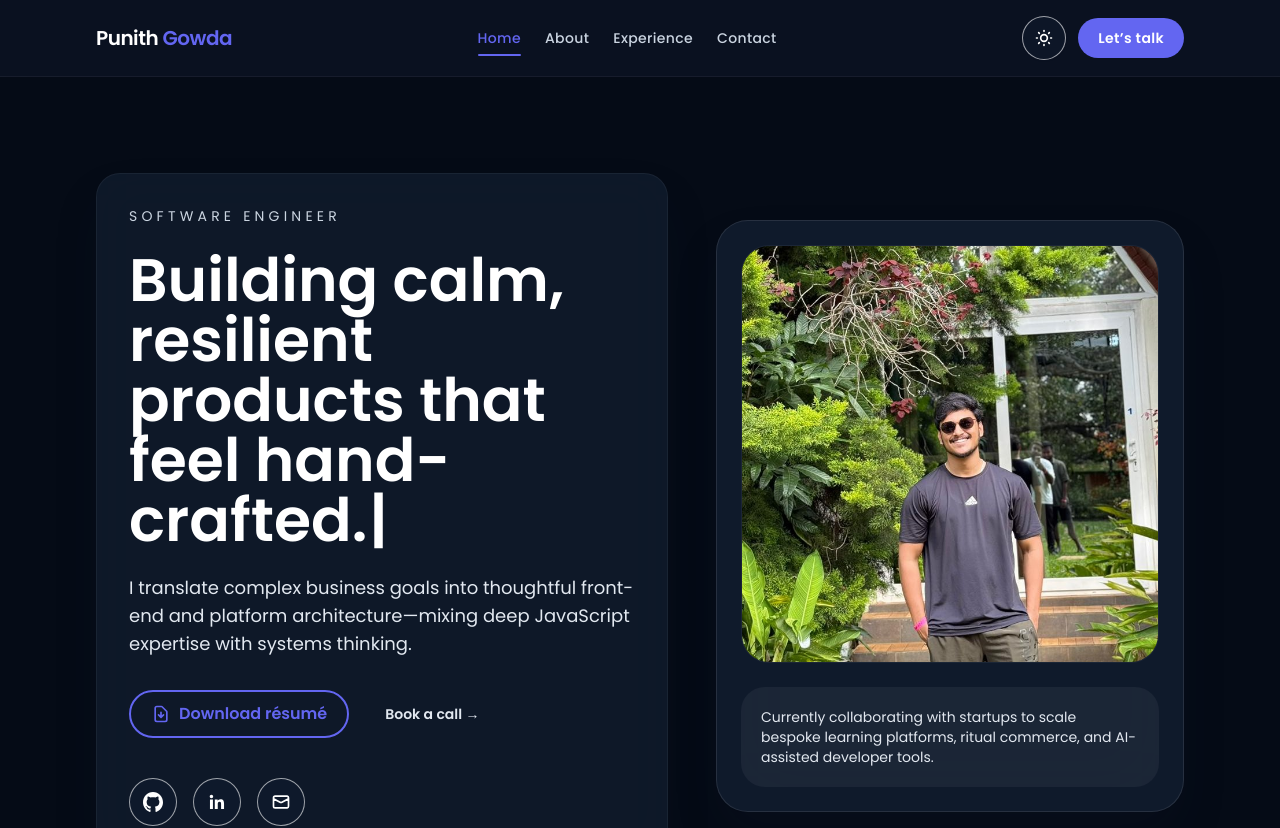
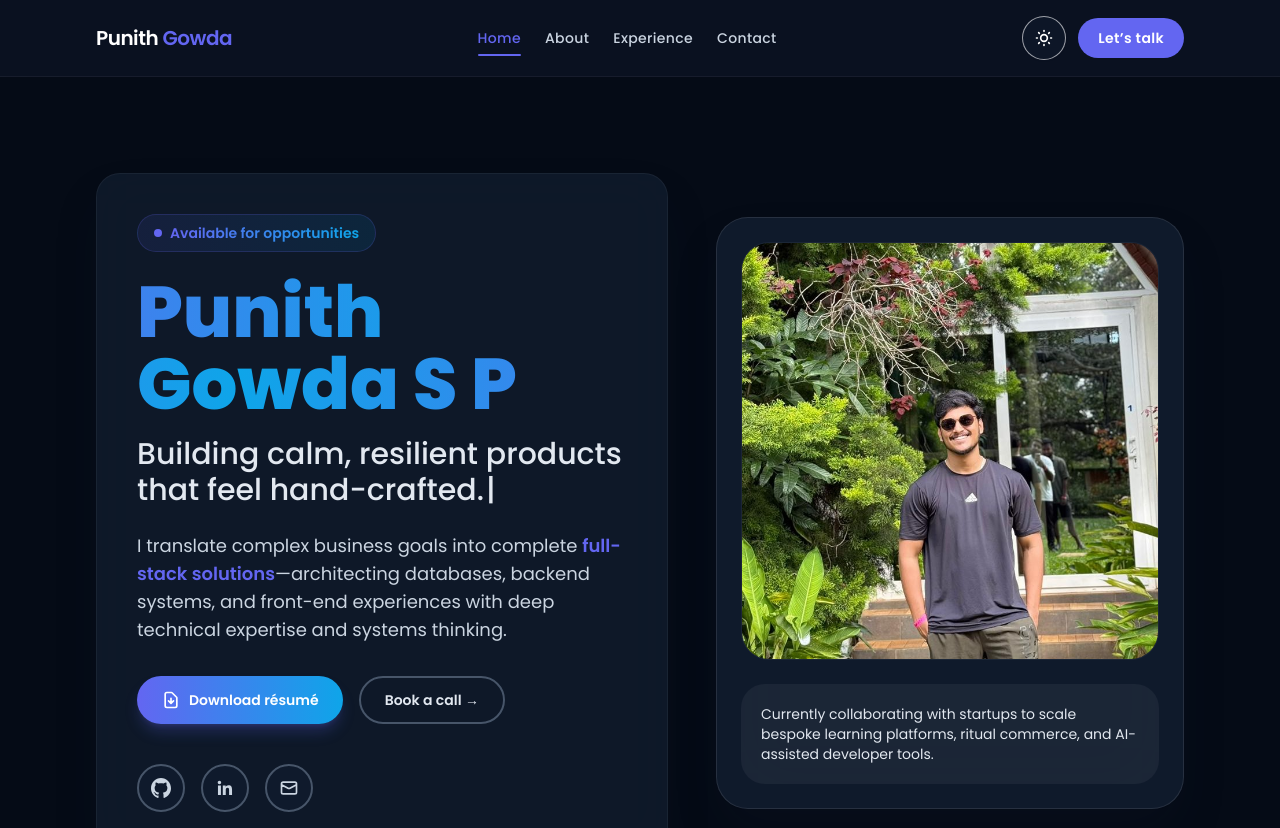
Before and after one commit to i-punithgowda/PunithUnplugged, a React (Vite) app: page / in a window 1280 px wide. Shown: the top 828 px of the page. Built offline with nearby package versions, Linux system fonts and the light colour scheme.

Commit message:
fixed sub title in hero section and added name

```diff
--- a/src/components/Hero.jsx
+++ b/src/components/Hero.jsx
@@ -59,9 +59,24 @@ const Hero = () => {
 
       <div className="max-w-6xl mx-auto px-4 sm:px-6 lg:px-8 pt-24 pb-16">
         <div className="grid grid-cols-1 lg:grid-cols-[1.1fr_0.9fr] gap-12 items-center">
-          <div className="rounded-3xl border border-white/60 bg-white/80 p-8 shadow-lifted backdrop-blur-xl dark:bg-surface-card-dark/80 dark:border-white/5">
-            <p className="text-sm uppercase tracking-[0.3em] text-slate-500 dark:text-slate-300 mb-6">Software Engineer</p>
-            <h1 className="text-4xl sm:text-5xl lg:text-6xl font-semibold leading-tight text-ink dark:text-white min-h-[1.2em]">
+          <div className="rounded-3xl border border-white/60 bg-white/80 p-10 shadow-lifted backdrop-blur-xl dark:bg-surface-card-dark/80 dark:border-white/5">
+            <div className="inline-flex items-center gap-2 rounded-full bg-gradient-to-r from-brand/10 to-accent/10 px-4 py-2 mb-6 border border-brand/20">
+              <span className="relative flex h-2 w-2">
+                <span className="animate-ping absolute inline-flex h-full w-full rounded-full bg-brand opacity-75"></span>
+                <span className="relative inline-flex rounded-full h-2 w-2 bg-brand"></span>
+              </span>
+              <span className="text-sm font-semibold bg-gradient-to-r from-brand to-accent bg-clip-text text-transparent">
+                Available for opportunities
+              </span>
+            </div>
+
+            <h1 className="text-5xl sm:text-6xl lg:text-7xl font-extrabold mb-4 leading-tight">
+              <span className="bg-gradient-to-r from-brand via-accent to-brand bg-clip-text text-transparent bg-[length:200%_auto] animate-gradient">
+                Punith Gowda S P
+              </span>
+            </h1>
+
+            <div className="text-xl sm:text-2xl lg:text-3xl font-medium leading-tight text-slate-700 dark:text-slate-200 mb-6 min-h-[1.2em]">
               <Typist
                 text="Building calm, resilient products that feel hand-crafted."
                 speed={30}
@@ -69,19 +84,26 @@ const Hero = () => {
                 showCursor={true}
                 className="inline-block"
               />
-            </h1>
-            <p className="mt-6 text-lg text-slate-600 dark:text-slate-200 max-w-2xl">
-              I translate complex business goals into thoughtful front-end and platform architecture—mixing deep JavaScript expertise with systems thinking.
+            </div>
+
+            <p className="text-base sm:text-lg text-slate-600 dark:text-slate-300 max-w-2xl leading-relaxed">
+              I translate complex business goals into complete <span className="font-semibold text-brand">full-stack solutions</span>—architecting databases, backend systems, and front-end experiences with deep technical expertise and systems thinking.
             </p>
 
             <div className="mt-8 flex flex-col sm:flex-row gap-4">
-              <button onClick={handleDownloadCV} className="ghost-button gap-2">
+              <button
+                onClick={handleDownloadCV}
+                className="inline-flex items-center justify-center gap-2 rounded-full bg-gradient-to-r from-brand to-accent px-6 py-3 text-sm font-semibold text-white shadow-lg shadow-brand/25 transition-all hover:shadow-xl hover:shadow-brand/40 hover:scale-105 active:scale-95"
+              >
                 <svg className="w-5 h-5" fill="none" stroke="currentColor" viewBox="0 0 24 24">
                   <path strokeLinecap="round" strokeLinejoin="round" strokeWidth={2} d="M12 10v6m0 0l-3-3m3 3l3-3m2 8H7a2 2 0 01-2-2V5a2 2 0 012-2h5.586a1 1 0 01.707.293l5.414 5.414a1 1 0 01.293.707V19a2 2 0 01-2 2z" />
                 </svg>
                 Download résumé
               </button>
-              <a href="#contact" className="inline-flex items-center justify-center rounded-full px-5 py-2.5 text-sm font-semibold text-slate-600 transition hover:text-brand dark:text-slate-200">
+              <a
+                href="#contact"
+                className="inline-flex items-center justify-center rounded-full border-2 border-slate-300 dark:border-slate-600 px-6 py-3 text-sm font-semibold text-slate-700 dark:text-slate-200 transition-all hover:border-brand hover:text-brand hover:scale-105 active:scale-95"
+              >
                 Book a call →
               </a>
             </div>
@@ -93,7 +115,7 @@ const Hero = () => {
                   href={social.href}
                   target={social.href.startsWith('http') ? '_blank' : undefined}
                   rel={social.href.startsWith('http') ? 'noreferrer' : undefined}
-                  className="flex h-12 w-12 items-center justify-center rounded-full border border-white/60 bg-white/70 text-ink transition hover:border-brand hover:text-brand dark:bg-surface-card-dark/70 dark:text-white"
+                  className="flex h-12 w-12 items-center justify-center rounded-full border-2 border-slate-300 dark:border-slate-600 bg-white/70 dark:bg-surface-card-dark/70 text-slate-600 dark:text-slate-300 transition-all hover:border-brand hover:text-brand hover:scale-110 hover:shadow-lg active:scale-95"
                   aria-label={social.label}
                 >
                   {social.icon}
--- a/src/index.css
+++ b/src/index.css
@@ -40,3 +40,18 @@ body {
     @apply inline-flex items-center justify-center rounded-full px-5 py-2.5 border-2 border-brand text-brand font-semibold transition-colors duration-300 hover:bg-brand hover:text-white;
   }
 }
+
+@layer utilities {
+  @keyframes gradient {
+    0%, 100% {
+      background-position: 0% 50%;
+    }
+    50% {
+      background-position: 100% 50%;
+    }
+  }
+
+  .animate-gradient {
+    animation: gradient 6s ease infinite;
+  }
+}
```
